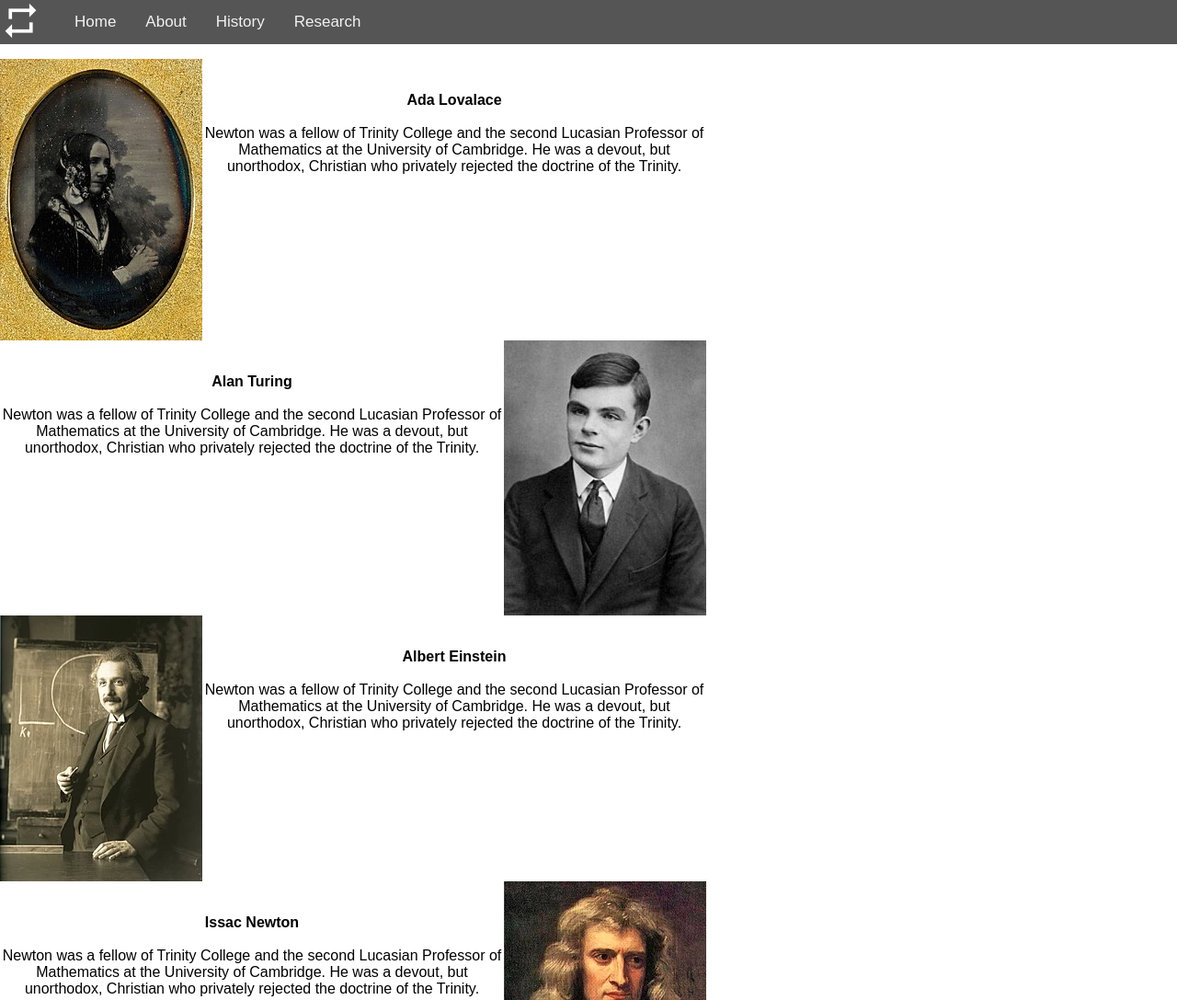
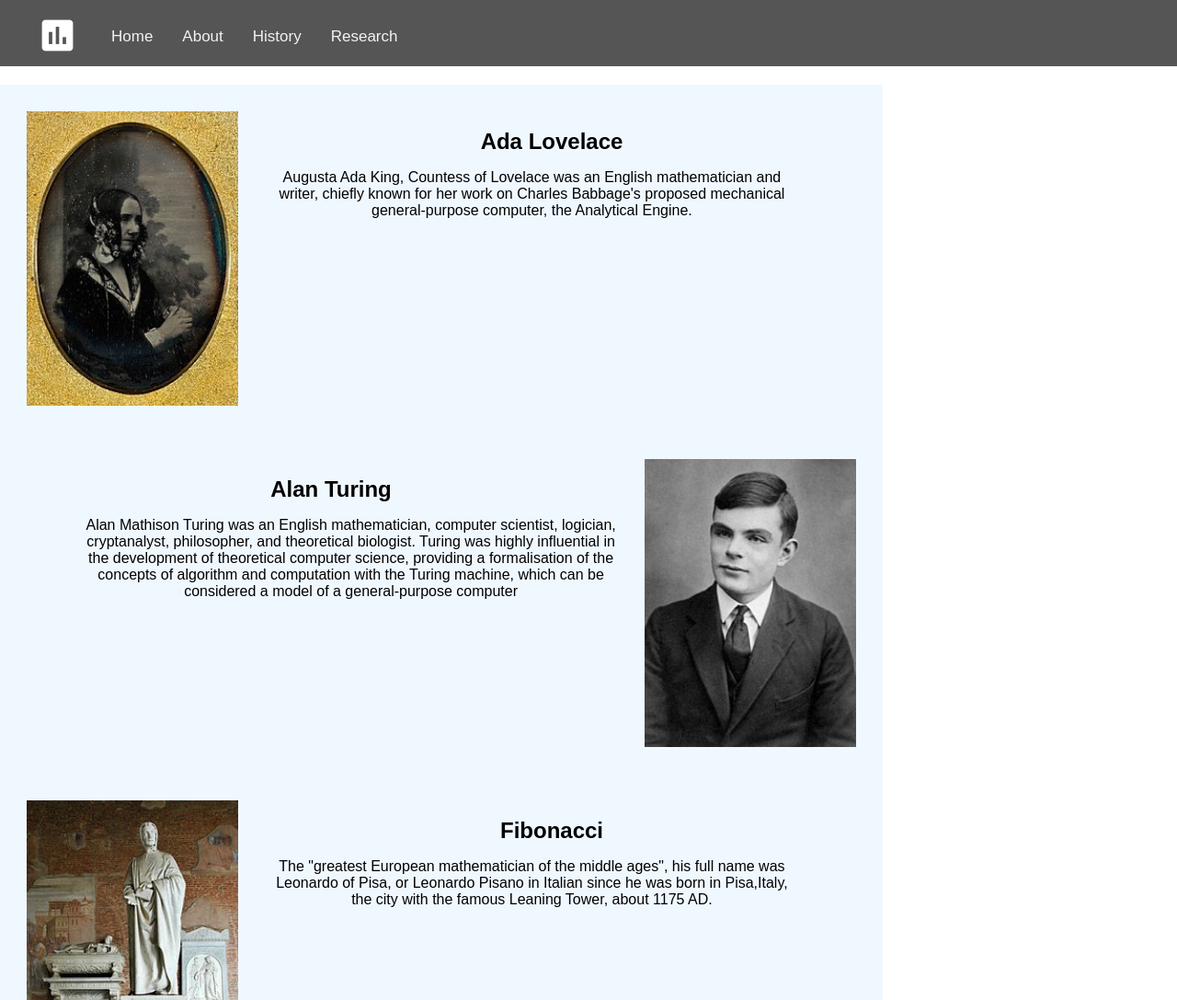
Before and after one commit to kdinesh6767/frontend-training, a plain HTML site: page index.html in a window 1280 px wide. Shown: the top 1087 px of the page at 92% size. Drawn offline with Linux system fonts and the light colour scheme.

Commit message:
Not Final

```diff
--- a/index.html
+++ b/index.html
@@ -1,5 +1,5 @@
 <!DOCTYPE html>
-<html>
+<html lang="en">
 
 <head>
     <link rel="stylesheet" href="style.css">
@@ -8,54 +8,65 @@
 </head>
 
 <body>
-
     <div class="topnav">
-        <i class="material-icons md-48" >repeat</i>
-        <a href="https://en.wikipedia.org/wiki/Mathematics" target="_blank">Home</a>
-        <a href="https://plus.maths.org/content/pioneers-mathematics-and-where-we-would-be-without-them" target="_blank">About</a>
-        <a href="https://en.wikipedia.org/wiki/History_of_mathematics" target="_blank">History</a>
-        <a href="http://math.mit.edu/research/pure/index.php" target="_blank">Research</a>
+        <ul>
+        <i class="material-icons md-48" >assessment</i>
+        <li><a href="https://en.wikipedia.org/wiki/Mathematics" target="_blank">Home</a></li>
+        <li><a href="https://plus.maths.org/content/pioneers-mathematics-and-where-we-would-be-without-them" target="_blank">About</a></li>
+        <li><a href="https://en.wikipedia.org/wiki/History_of_mathematics" target="_blank">History</a></li>
+        <li><a href="http://math.mit.edu/research/pure/index.php" target="_blank">Research</a></li>
+        </ul>
     </div>
 
-    <div class="main_panel">
-        <div class="left_panel">
+    <section class="main_panel">
+        <section class="left_panel">
 
             <div class="tab">
+
+                <img class="picture_left" src="images\adalovelace.jpg" alt="Ada Lovelace">
+
+                <h2>Ada Lovelace</h2>
+                <div class="text">
                 <p>
-                <img class="picture_left" src="adalovelace.jpg" alt="Ada Lovalace">
-                   <br><br>
-                <b>Ada Lovalace</b><br><br>
-                Newton was a fellow of Trinity College and the second Lucasian Professor of Mathematics at the University of Cambridge. He was a devout, but unorthodox, Christian who privately rejected the doctrine of the Trinity.</p>
+                Augusta Ada King, Countess of Lovelace was an English mathematician and writer, chiefly known for her work on Charles Babbage's proposed mechanical general-purpose computer, the Analytical Engine.</p>
+                </div>
             </div>
             <div class="tab">
+
+                <img class="picture_right" src="images\Alan-Turing.jpg"
+                     alt="Alan Turing">
+                <h2>Alan Turing</h2>
+                <div class="text">
                 <p>
-                <img class="picture_right" src="Alan-Turing.jpg"
-                     alt="Alan Turing">
-                   <br><br>
-                <b>Alan Turing</b><br><br>
-                Newton was a fellow of Trinity College and the second Lucasian Professor of Mathematics at the University of Cambridge. He was a devout, but unorthodox, Christian who privately rejected the doctrine of the Trinity.</p>
+                Alan Mathison Turing was an English mathematician, computer scientist, logician, cryptanalyst, philosopher, and theoretical biologist. Turing was highly influential in the development of theoretical computer science, providing a formalisation of the concepts of algorithm and computation with the Turing machine, which can be considered a model of a general-purpose computer</p>
+                </div>
             </div>
             <div class="tab">
+
+                <img class="picture_left" src="images\Fibonacci.jpg" alt="Fibonacci">
+
+                <h2>Fibonacci</h2>
+                <div class="text">
                 <p>
-                <img class="picture_left" src="Albert-Einstein.jpg" alt="Albert Einstein">
-                   <br><br>
-                <b>Albert Einstein</b><br><br>
-                Newton was a fellow of Trinity College and the second Lucasian Professor of Mathematics at the University of Cambridge. He was a devout, but unorthodox, Christian who privately rejected the doctrine of the Trinity.</p>
+                The "greatest European mathematician of the middle ages", his full name was Leonardo of Pisa, or Leonardo Pisano in Italian since he was born in Pisa,Italy, the city with the famous Leaning Tower, about 1175 AD.</p>
+                </div>
             </div>
             <div class="tab">
+
+                    <img class="picture_right" src="images\Issac-Newton.jpg" alt="Issac Newton">
+                <h2>Issac Newton</h2>
+                <div class="text">
                 <p>
-                <img class="picture_right" src="Issac-Newton.jpg" alt="Issac Newton">
-                  <br><br>
-                <b>Issac Newton</b><br><br>
                 Newton was a fellow of Trinity College and the second Lucasian Professor of Mathematics at the University of Cambridge. He was a devout, but unorthodox, Christian who privately rejected the doctrine of the Trinity.</p>
+                </div>
             </div>
-        </div>
+        </section>
         <div class="right_panel">
         </div>
-    </div>
+    </section>
     <footer>
         <div class="copyright_panel">
-            Creative Commons (CC) license
+            <p class="copyright_text">Creative Commons (CC) license</p>
         </div>
         <div class="row_type">
             <div class="column_panel"></div>
--- a/style.css
+++ b/style.css
@@ -17,6 +17,11 @@ body {
     font-size: 17px;
   }
 
+ul{
+    list-style-type: none;
+    padding-bottom: 40px;
+}
+
   .topnav a:hover {
     background-color: #eee;
     color: black;
@@ -35,43 +40,55 @@ i{
 .main_panel{
     width: auto;
     height: auto;
-    padding-bottom: 20px;
+    padding: 0;
+    box-sizing: border-box;
 }
 
 .left_panel{
-    width: 60%;
-
+    width: 75%;
+    background-color:aliceblue;
+    box-sizing: border-box;
 }
 
 .right_panel{
     width: 40%;
-
+    box-sizing: border-box;
+    background-color: antiquewhite;
 }
 
 .tab{
     height: 25%;
     clear: both;
+    box-sizing: border-box;
 }
 
 .picture_left{
     float: left;
     clear: both;
+    width:30%;
+    padding:3%;
+    box-sizing: border-box;
 }
 
 .picture_right{
     float:right;
     clear:both;
+    width:30%;
+    padding: 3%;
+    box-sizing: border-box;
 }
 
 p{
     text-align: center;
+    box-sizing: border-box;
 }
 
 .copyright_panel{
-    height: 20px;
+    height: 30px;
     background-color: #aaa;
     clear:both;
     text-align: center;
+    box-sizing: border-box;
 }
 
 .column_panel {
@@ -83,3 +100,20 @@ p{
     display: table;
     clear: both;
 }
+
+h2{
+    text-align: center;
+    padding: 5% 5% 0% 5%;
+    margin-bottom: 0;
+}
+p{
+    padding: 0 5% 0 5%;
+}
+
+.text{
+    padding:0 5% 0 5%;
+}
+
+.copyright_text{
+    padding: 8px
+}
```
Also changed, not shown: images/Alan-Turing.jpg (renamed from Alan-Turing.jpg), images/Albert-Einstein.jpg (renamed from Albert-Einstein.jpg), images/Fibonacci.jpg (added), images/Issac-Newton.jpg (renamed from Issac-Newton.jpg), images/adalovelace.jpg (renamed from adalovelace.jpg).
